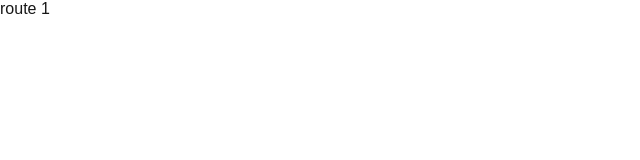
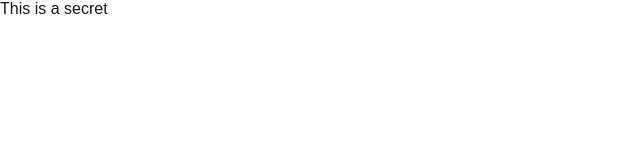
Before and after one commit to aikobeyers/ab-website-react, a Next.js app: page /secret in a window 1280 px wide. Shown: the top 160 px of the page, without its empty margins (0-640 px from the left). Built offline with nearby package versions, Linux system fonts and the light colour scheme.

Commit message:
another test

```diff
--- a/src/app/secret/page.tsx
+++ b/src/app/secret/page.tsx
@@ -1,5 +1,5 @@
 export default function Secret() {
     return (
-        <div>route 1</div>
+        <div>This is a secret</div>
     );
 }
```
